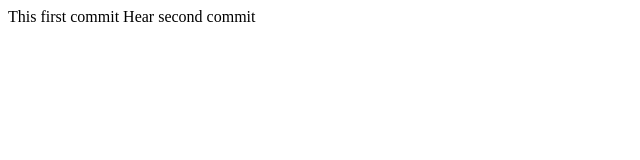
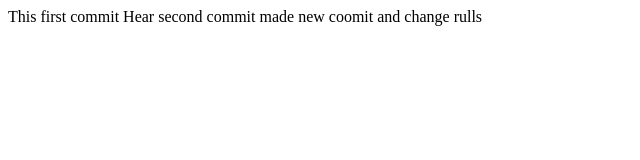
Before and after one commit to OlegLugyna/HomeWork, a plain HTML site: page index.html in a window 1280 px wide. Shown: the whole page, without its empty margins (0-640 px from the left). Drawn offline with Linux system fonts and the light colour scheme.

Commit message:
Update index.html
Add correct

```diff
--- a/index.html
+++ b/index.html
@@ -12,5 +12,7 @@
 
   Hear second commit
 
+  made new coomit and change rulls
+
 </body>
 </html>
```
